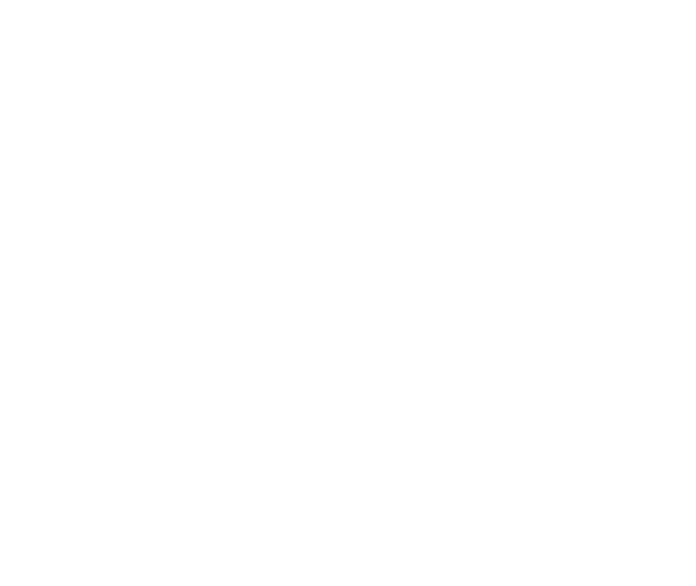
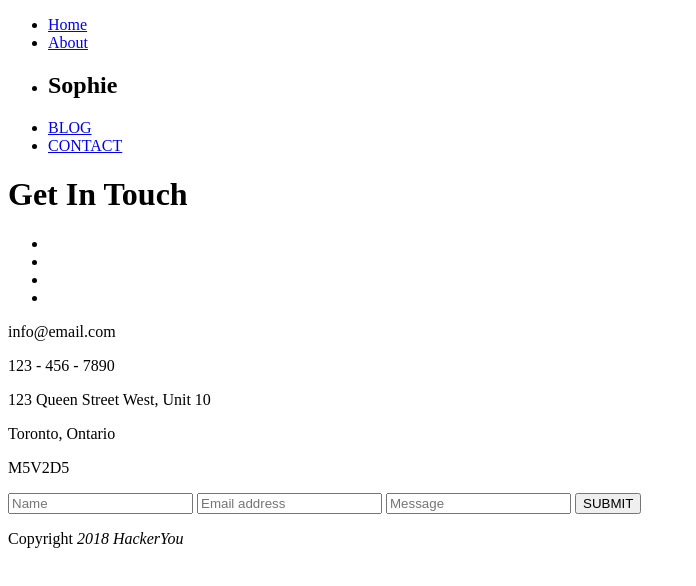
Before and after one commit to Noprop/greg-forster-project-two, a plain HTML site: page contact.html in a window 1280 px wide. Shown: the whole page, without its empty margins (0-696 px from the left). Drawn offline with Linux system fonts and the light colour scheme.

Commit message:
Done contact page HTML

```diff
--- a/contact.html
+++ b/contact.html
@@ -8,7 +8,56 @@
 </head>
 
 <body>
+  <header>
+    <nav>
+      <ul>
+        <li><a href="#">Home</a></li>
+        <li><a href="#">About</a></li>
+        <li>
+          <h2>Sophie</h2>
+        </li>
+        <li><a href="#">BLOG</a></li>
+        <li><a href="#">CONTACT</a></li>
+      </ul>
+    </nav>
+    <div class="title">
+      <h1>Get In Touch</h1>
+    </div>
+  </header>
 
+  <main>
+    <section class="contactInfo">
+      <ul class="socialLinks">
+        <li><a href="#"><i class="fab fa-facebook-f"></i></a></li>
+        <li><a href="#"><i class="fab fa-twitter"></i></a></li>
+        <li><a href="#"><i class="fab fa-linkedin-in"></i></a></li>
+        <li><a href="#"><i class="fab fa-instagram"></i></a></li>
+      </ul>
+      <p>info@email.com</p>
+      <p>123 - 456 - 7890</p>
+      <p>123 Queen Street West, Unit 10</p>
+      <p>Toronto, Ontario</p>
+      <p>M5V2D5</p>
+    </section>
+    <section class="contactForm">
+      <form action="submit">
+        <label for="name"></label>
+        <input type="text" placeholder="Name" name="email" id="email">
+
+        <label for="email"></label>
+        <input type="email" placeholder="Email address" name="email" id="email">
+
+        <label for="message"></label>
+        <input type="text" placeholder="Message" name="message" id="message">
+        <input type="submit" value="SUBMIT">
+      </form>
+    </section>
+  </main>
+  <footer>
+    <section class="copyright">
+      <p>Copyright <i class="far fa-copyright"> 2018 HackerYou</i></p>
+    </section>
+  </footer>
 </body>
 
 </html>
```
Also changed, not shown: blog.html (+19 -0 lines).
